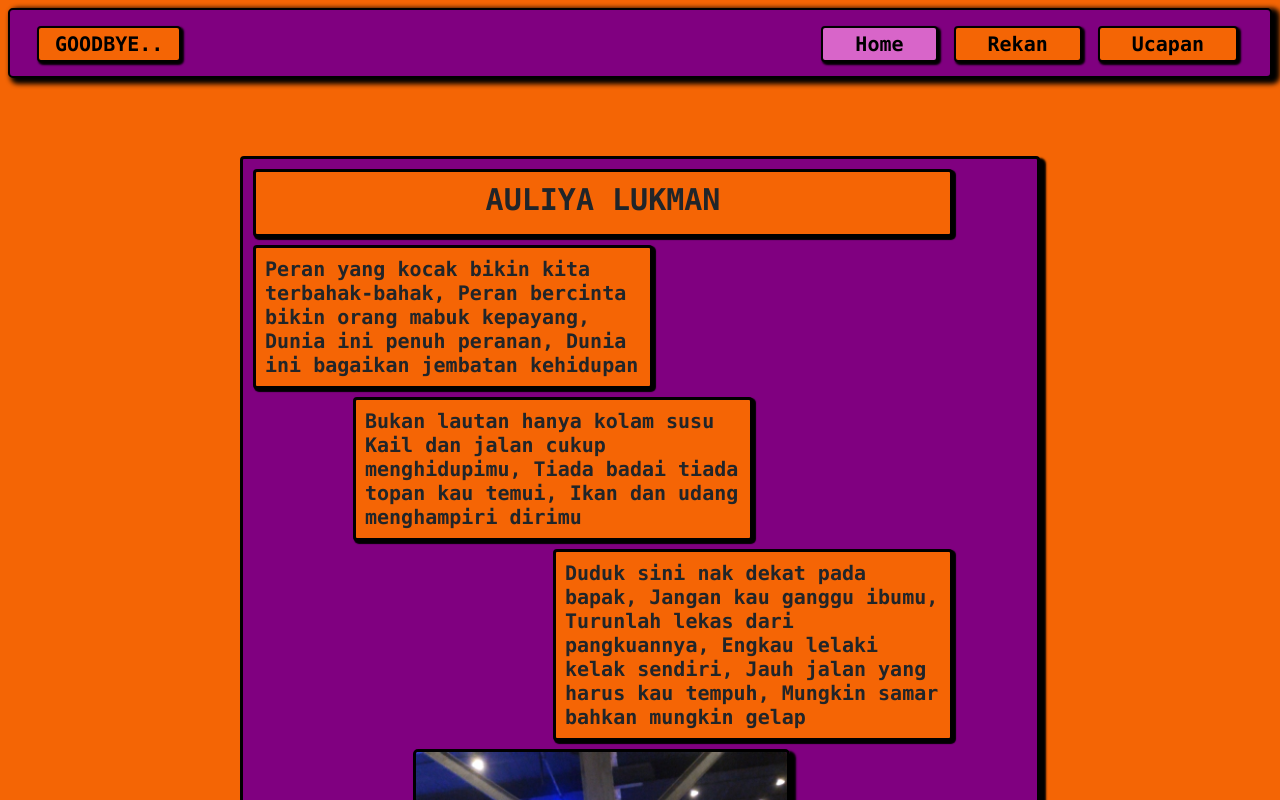
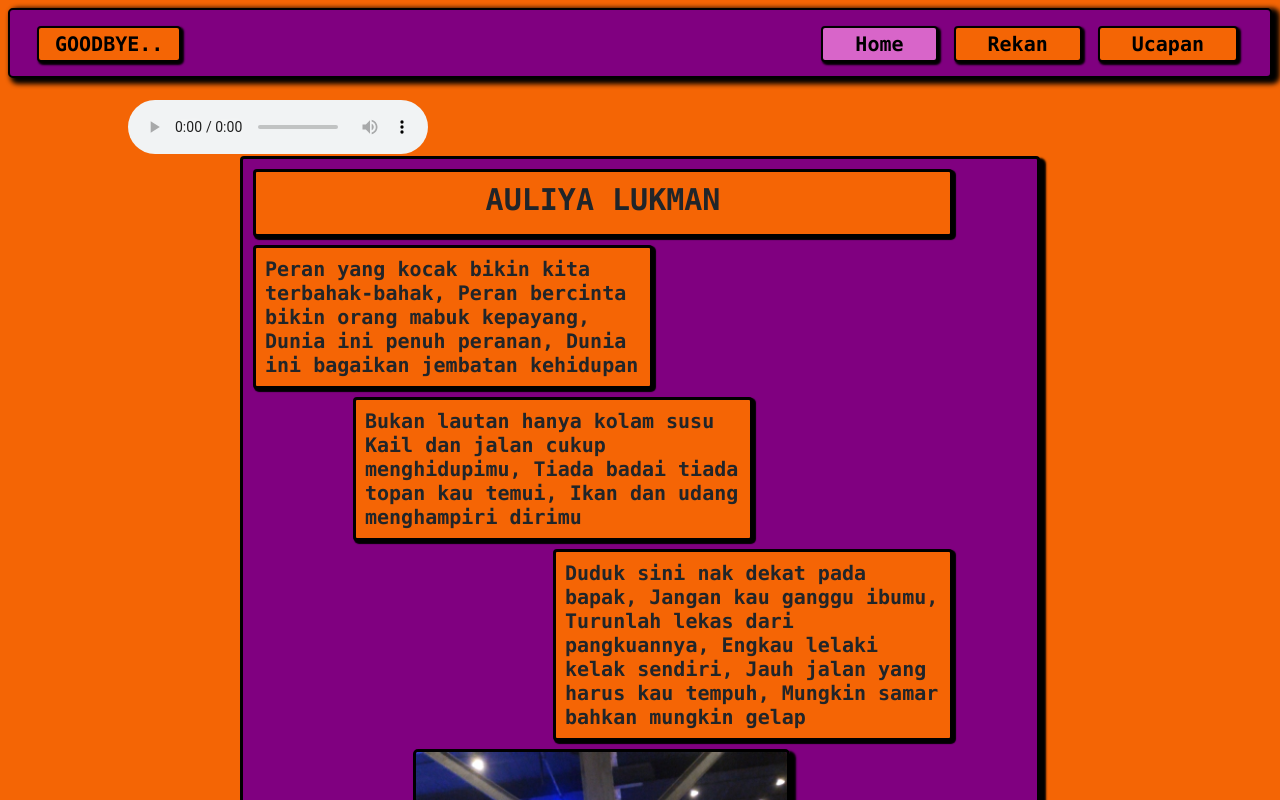
Before and after one commit to milkywoosh/sap-projectV1, a React (Create React App) app: page / in a window 1280 px wide. Shown: the top 800 px of the page. Built offline with nearby package versions, Linux system fonts and the light colour scheme.

Commit message:
add song

```diff
--- a/public/index.html
+++ b/public/index.html
@@ -35,6 +35,7 @@
       work correctly both with client-side routing and a non-root public URL.
       Learn how to configure a non-root public URL by running `npm run build`.
     -->
+
     <title>Farewell</title>
   </head>
   <body>
@@ -50,7 +51,13 @@
       To begin the development, run `npm start` or `yarn start`.
       To create a production bundle, use `npm run build` or `yarn build`.
     -->
+    <audio  id="audioPosition" controls autoplay >
+      <source
 
+        src="./David Bowie - Heroes.mp3"
+        type="audio/mpeg"
+      />
+    </audio>
 
     <script
       src="https://code.jquery.com/jquery-3.2.1.slim.min.js"
--- a/public/style.css
+++ b/public/style.css
@@ -1,7 +1,7 @@
-.audioPosition{
-    position: absolute;
-  top: 80px;
-  left: 8px;
-  width: 200px;
+#audioPosition{
+  position: absolute;
+  float: top;
+  left: 10%;
+  top: 100px;
   /* height: 100px; */
 }
```
Also changed, not shown: 1 other file (tests, documents, lock files or other folders).
